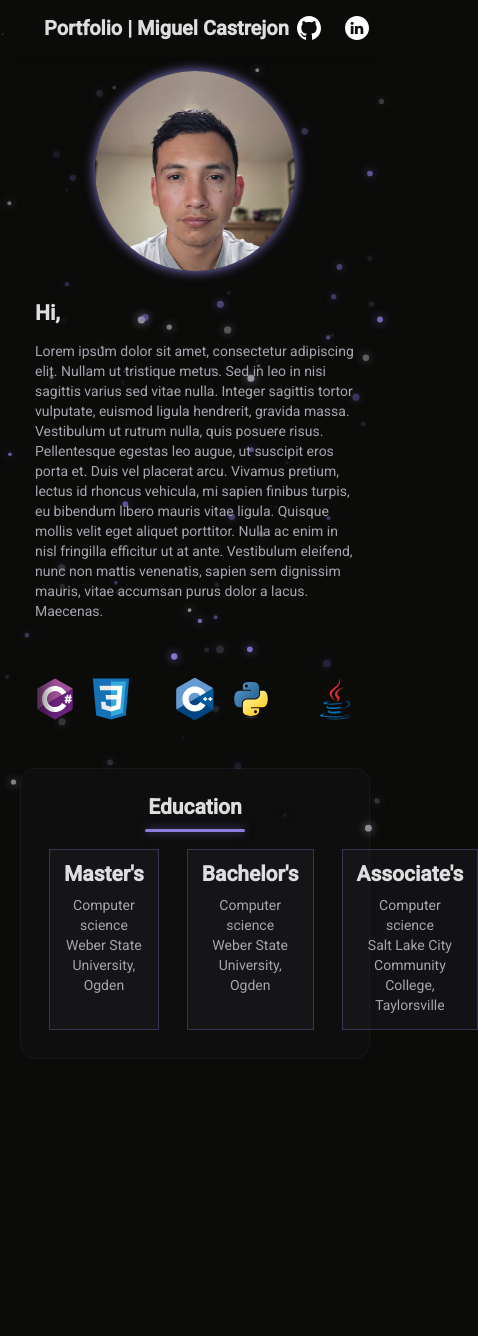
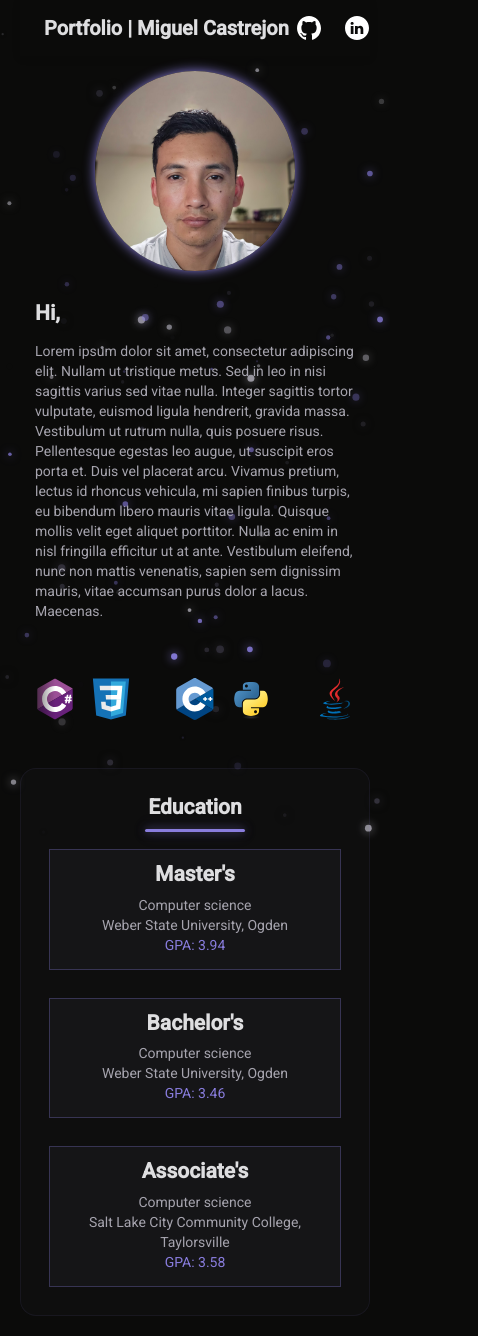
Before and after one commit to mcastre1/Portfolio, an Angular app: page / in a window 390 px wide. Shown: the whole page, 478 px wide, since content can reach past the window. Before the commit the page ends 1079 px from the top, so only its background shows below. Built offline with nearby package versions, Linux system fonts and the light colour scheme.

Commit message:
Changed layout on mobile

```diff
--- a/src/app/components/home-component/home-component.css
+++ b/src/app/components/home-component/home-component.css
@@ -71,7 +71,6 @@
     color: var(--portfolio-heading);
     margin: 0;
     margin-bottom: .5em;
-
 }
 
 .school-container p {
@@ -116,6 +115,10 @@
         padding-top: 0px;
         width: 100%;
     }
+
+    .schools-container {
+        flex-direction: column;
+    }
 }
 
 .retro {
--- a/src/app/components/home-component/home-component.html
+++ b/src/app/components/home-component/home-component.html
@@ -16,16 +16,19 @@
             <h2>Master's</h2>
             <p>Computer science</p>
             <p>Weber State University, Ogden</p>
+            <p style="color: var(--portfolio-accent);">GPA: 3.94</p>
         </div>
         <div class="school-container">
             <h2>Bachelor's</h2>
             <p>Computer science</p>
             <p>Weber State University, Ogden</p>
+            <p style="color: var(--portfolio-accent);">GPA: 3.46</p>
         </div>
         <div class="school-container">
             <h2>Associate's</h2>
             <p>Computer science</p>
             <p>Salt Lake City Community College, Taylorsville</p>
+            <p style="color: var(--portfolio-accent);">GPA: 3.58</p>
         </div>
     </div>
 </div>
```
